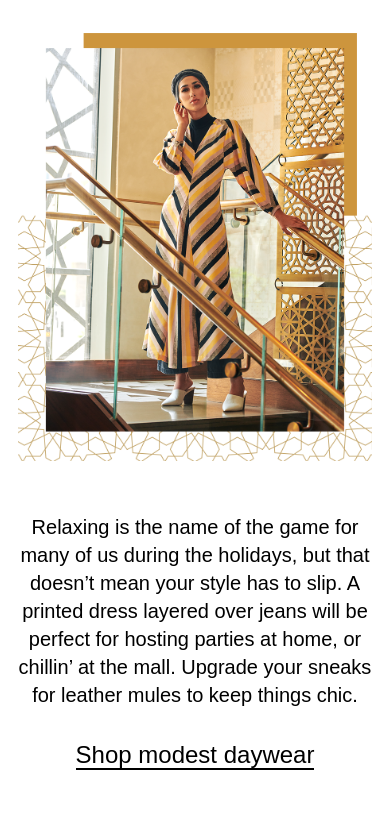
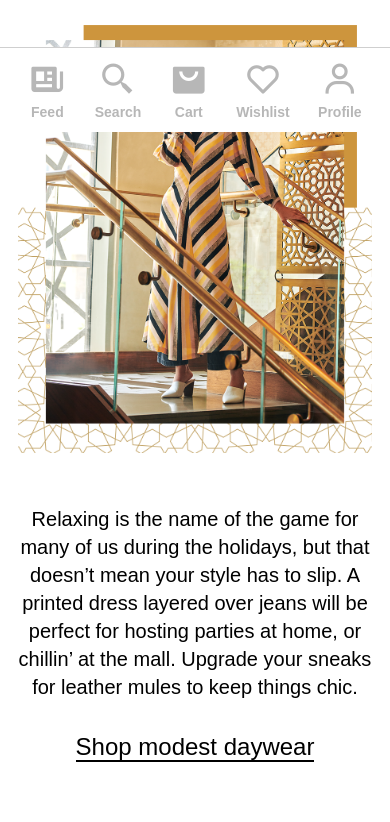
Before and after one commit to faiyazrafeek/namshi-front-end, a plain HTML site: page index.html in a window 390 px wide. Shown: the part 712-1534 px from the top of the page. Drawn offline with nearby package versions, Linux system fonts and the light colour scheme; a web font is replaced by a local one.

Commit message:
mobile menu added

```diff
--- a/assets/styles/style.css
+++ b/assets/styles/style.css
@@ -319,7 +319,7 @@ section#going-out{
     }
 
     section h1{
-        font-size: 45px;
+        font-size: 42px;
         margin-bottom: 16px;
     }
 
@@ -363,7 +363,7 @@ section#going-out{
     }
 
     .sub-section-card p{
-        font-size: 14px;
+        font-size: 12px;
         font-weight: bold;
         line-height: 1.4;
     }
@@ -372,4 +372,43 @@ section#going-out{
         margin-bottom: 128px;
     }
     /* Section End  */
+
+    .mobile-menu{
+        position: fixed;
+        bottom: 0;
+        width: 100%;
+        border-top: 1px solid #cfcfcf;
+        padding: 12px 0 ;
+        display: flex;
+        align-items: center;
+        justify-content: space-evenly;
+        color: #b7b7b7;
+        background: #fff;
+    }
+
+    .mobile-menu .menu-item{
+        display: flex;
+        flex-direction: column;
+        align-items: center;
+        gap: 6px;
+    }
+
+    .mobile-menu .menu-item:hover .bx {
+        color: #000;
+        cursor: pointer;
+    }
+
+    .mobile-menu .menu-item span {
+        font-weight: bold;
+        font-size: 14px;
+    }
+
+    .mobile-menu .menu-item:hover span {
+        color: #000;
+    }
+
+    .mobile-menu .menu-item .bx{
+        font-size: 38px;
+        color: #b7b7b7;
+    }
   }
--- a/index.html
+++ b/index.html
@@ -184,6 +184,32 @@
     </section>
     <!-- Going out Section End -->
 
+    <!-- Mobile Menu Start -->
+    <div class="mobile-menu d-none">
+        <div class="menu-item">
+            <i class='bx bxs-news'></i>
+            <span>Feed</span>
+        </div>
+        <div class="menu-item">
+            <i class='bx bx-search-alt-2'></i>
+            <span>Search</span>
+        </div>
+        <div class="menu-item">
+            <i class='bx bxs-shopping-bag-alt'></i>
+            <span>Cart</span>
+        </div>
+        <div class="menu-item">
+            <i class='bx bx-heart'></i>
+            <span>Wishlist</span>
+        </div>
+        <div class="menu-item">
+            <i class='bx bx-user'></i>
+            <span>Profile</span>
+        </div>
+    </div>
+    <!-- Mobile Menu End -->
+
 </body>
 
+
 </html>
```
